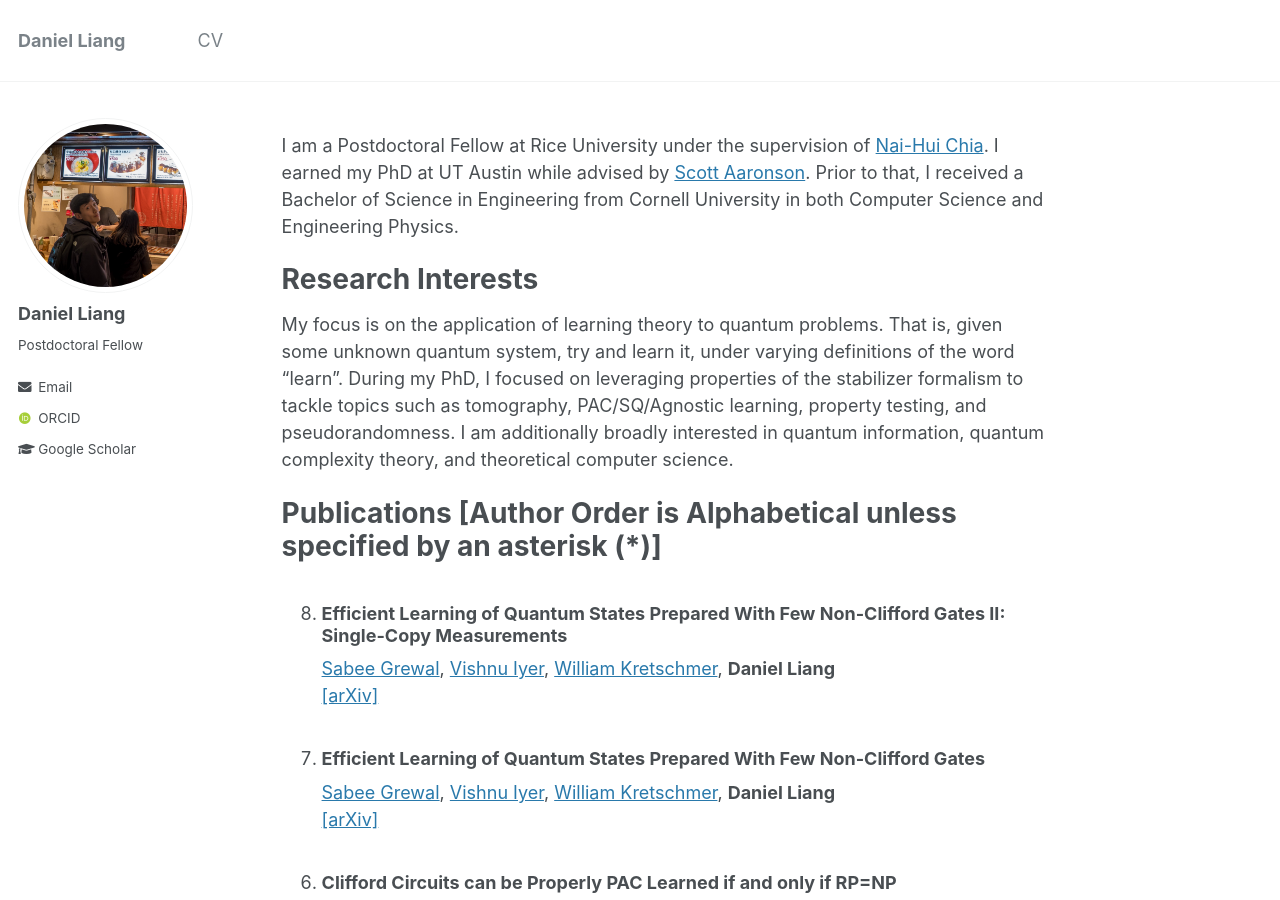
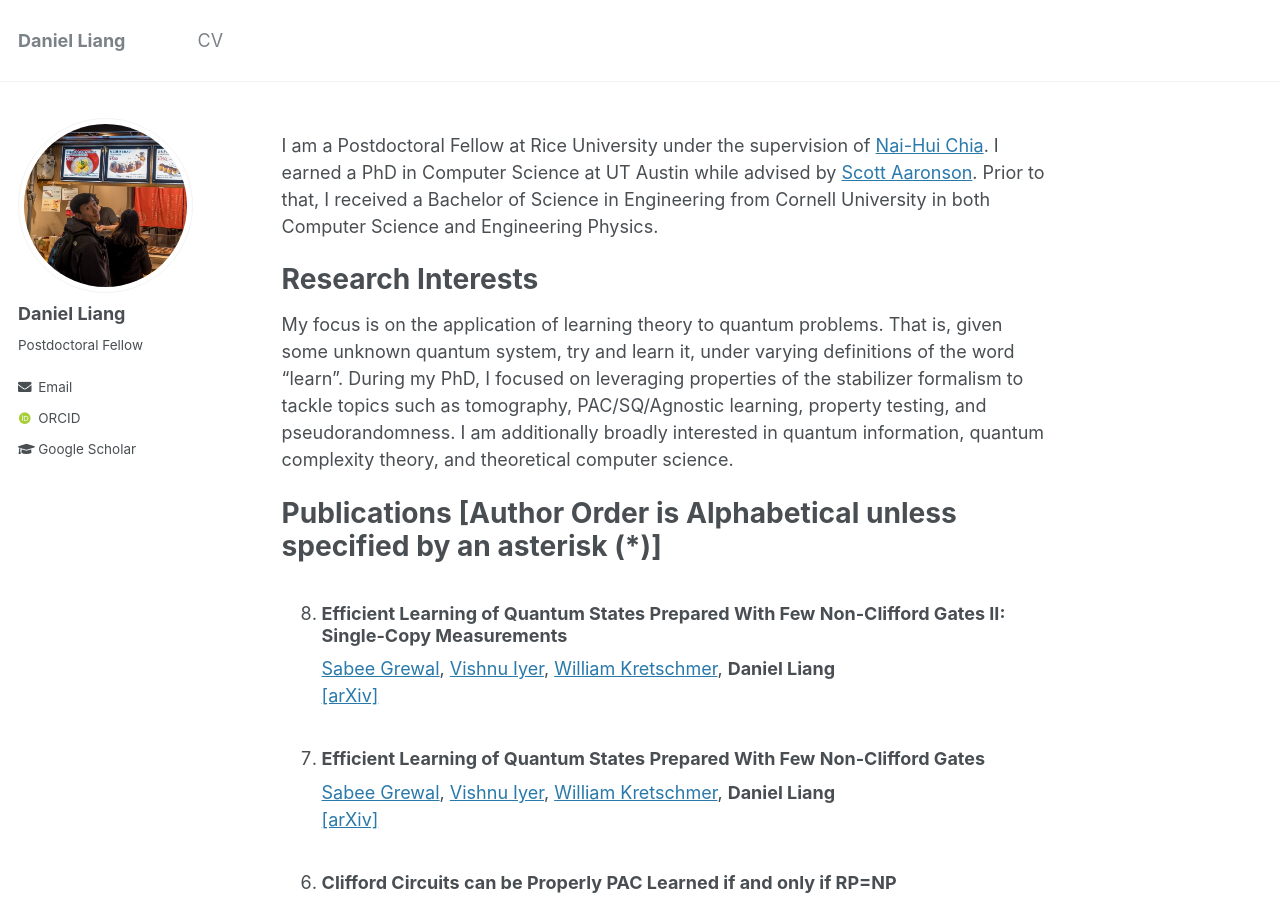
Before and after one commit to Daniel-You-Liang/Daniel-You-Liang.github.io, a Jekyll site: the page built from _pages/about.md, in a window 1280 px wide and 900 px high. Built offline with Jekyll 4.4.1, drawn with Linux system fonts in a browser that asks for light colours; some web fonts are replaced.

Commit message:
Update about.md

```diff
--- a/_pages/about.md
+++ b/_pages/about.md
@@ -8,7 +8,7 @@ redirect_from:
   - /about.html
 ---
 
-I am a Postdoctoral Fellow at Rice University under the supervision of [Nai-Hui Chia](https://sites.google.com/view/naihuichia). I earned my PhD at UT Austin while advised by [Scott Aaronson](https://www.scottaaronson.com/). Prior to that, I received a Bachelor of Science in Engineering from Cornell University in both Computer Science and Engineering Physics.
+I am a Postdoctoral Fellow at Rice University under the supervision of [Nai-Hui Chia](https://sites.google.com/view/naihuichia). I earned a PhD in Computer Science at UT Austin while advised by [Scott Aaronson](https://www.scottaaronson.com/). Prior to that, I received a Bachelor of Science in Engineering from Cornell University in both Computer Science and Engineering Physics.
 
 Research Interests
 ======
```
